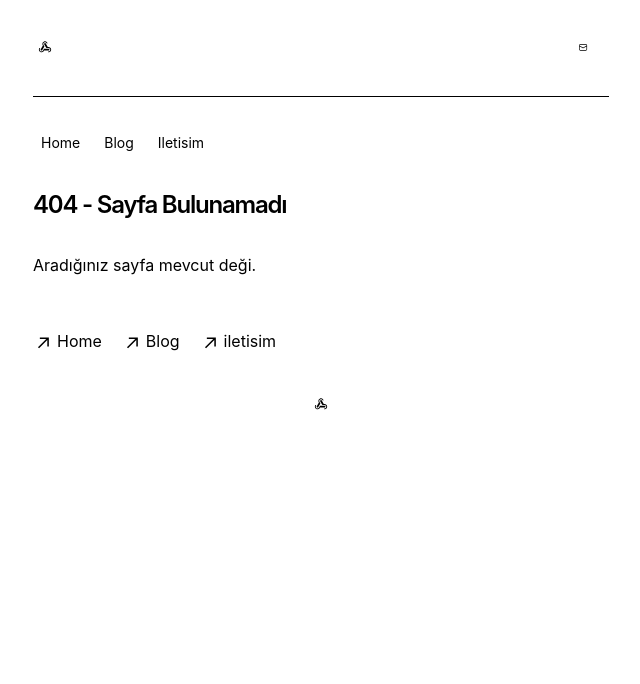
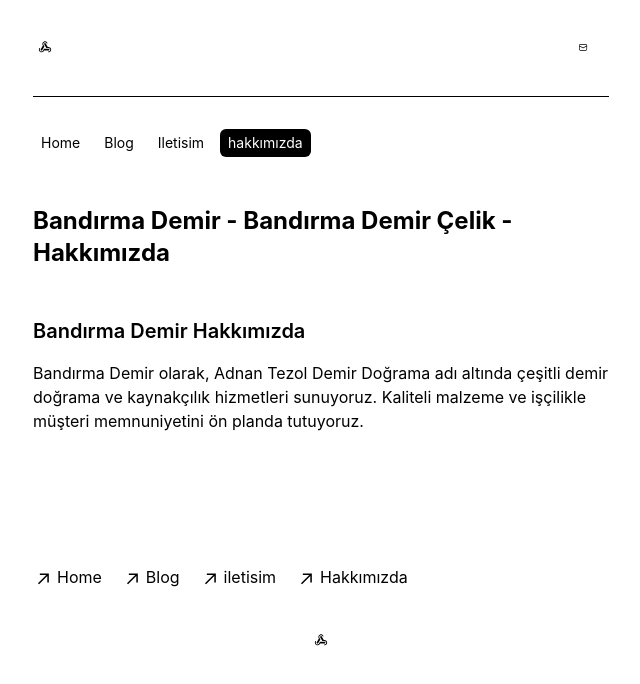
Before and after one commit to Burrhanburak/portfo-adnan, a Next.js app: page /about in a window 1280 px wide. Before the commit this address had no page. Shown: the top 684 px of the page, without its empty margins (319-959 px from the left). Built offline with nearby package versions, Linux system fonts and the light colour scheme.

Commit message:
about  commit

```diff
--- /dev/null
+++ b/app/about/page.tsx
@@ -0,0 +1,73 @@
+import Link from "next/link";
+import React from "react";
+import { baseUrl } from "../sitemap";
+import { Metadata } from "next";
+
+export const metadata: Metadata = {
+  metadataBase: new URL(baseUrl),
+  title: {
+    default: "Bandırma Demir - Bandırma Demir Çelik - Hakkımızda",
+    template: "%s | Bandırma Demir sistemleri",
+  },
+  other: {
+    "google-site-verification": "S5PQSC2OjcdxGl5CIgs_o1kC-bAdVrnJ5ORylDcs6Ik",
+  },
+
+  description:
+    "Bandırma Demir Çelik, Balıkesir ve Bandırma bölgelerinde uzmanlaşmış bir firmayız. Bahçe kapılarından çitlere, tentelerden korkuluklara, parmaklıklardan çatı sistemlerine kadar geniş bir yelpazede hizmet sunuyoruz. Müşteri memnuniyeti bizim için her zaman en önemli önceliktir.",
+  openGraph: {
+    title: "Bandırma Demir - Kaynak ve Demir Doğrama Hizmetleri",
+    description: "This is Bandırma Demir - Kaynak ve Demir Doğrama Hizmetleri.",
+    url: baseUrl,
+    siteName: "Bandırma Demir - Kaynak ve Demir Doğrama Hizmetleri",
+    locale: "tr-TR",
+    type: "website",
+  },
+  robots: {
+    index: true,
+    follow: true,
+    googleBot: {
+      index: true,
+      follow: true,
+      "max-video-preview": -1,
+      "max-image-preview": "large",
+      "max-snippet": -1,
+    },
+  },
+};
+
+const Hakkımızda = () => {
+  return (
+    <div className="w-full container mx-auto">
+      <header className="bg-white text-black py-4">
+        <div className="container mx-auto">
+          <h1 className="text-2xl font-bold">
+            Bandırma Demir - Bandırma Demir Çelik - Hakkımızda{" "}
+          </h1>
+        </div>
+      </header>
+
+      <div className="container mx-auto py-8">
+        <section id="iletisim" className="mb-8">
+          <h2 className="text-xl font-semibold mb-4">
+            {" "}
+            Bandırma Demir Hakkımızda
+          </h2>
+          <p className="mb-2">
+            Bandırma Demir olarak, Adnan Tezol Demir Doğrama adı altında çeşitli
+            demir doğrama ve kaynakçılık hizmetleri sunuyoruz. Kaliteli malzeme
+            ve işçilikle müşteri memnuniyetini ön planda tutuyoruz.
+          </p>
+        </section>
+      </div>
+
+      <footer className="text-white py-4">
+        <div className="container mx-auto text-center">
+          {/* <p>&copy; 2024 Bandırma Demir - Adnan Tezol Demir Doğrama</p> */}
+        </div>
+      </footer>
+    </div>
+  );
+};
+
+export default Hakkımızda;
--- a/app/components/breadcrumbs.tsx
+++ b/app/components/breadcrumbs.tsx
@@ -1,4 +1,3 @@
-"use client";
 import Link from "next/link";
 
 const Breadcrumbs = ({ breadcrumbs }) => {
--- a/app/components/footer.tsx
+++ b/app/components/footer.tsx
@@ -49,6 +49,15 @@ export default function Footer() {
             <p className="ml-2 h-7">iletisim</p>
           </Link>
         </li>
+        <li>
+          <Link
+            className="flex items-center transition-all p-1 text-black"
+            href="/about"
+          >
+            <ArrowIcon />
+            <p className="ml-2 h-7">Hakkımızda</p>
+          </Link>
+        </li>
       </ul>
       <div className="flex items-center justify-center mt-8 space-x-4">
         <Link href="/" rel="noopener noreferrer">
--- a/app/components/nav.tsx
+++ b/app/components/nav.tsx
@@ -75,6 +75,9 @@ const navItems = {
   "/iletisim": {
     name: "Iletisim",
   },
+  "/about": {
+    name: "hakkımızda",
+  },
 };
 
 export function Navbar() {
--- a/app/global.css
+++ b/app/global.css
@@ -1,4 +1,4 @@
-@import 'tailwindcss';
+@import "tailwindcss";
 
 ::selection {
   background-color: #47a3f3;
@@ -53,7 +53,7 @@ html {
 
 .prose .anchor:after {
   @apply text-neutral-300 dark:text-neutral-700;
-  content: '#';
+  content: "#";
 }
 
 .prose *:hover > .anchor {
@@ -84,7 +84,7 @@ html {
 }
 
 .prose p {
-  @apply my-4 text-neutral-800 dark:text-neutral-200;
+  @apply my-4 text-black;
 }
 
 .prose h1 {
@@ -131,8 +131,8 @@ pre {
 }
 
 /* Remove Safari input shadow on mobile */
-input[type='text'],
-input[type='email'] {
+input[type="text"],
+input[type="email"] {
   -webkit-appearance: none;
   -moz-appearance: none;
   appearance: none;
--- a/app/layout.tsx
+++ b/app/layout.tsx
@@ -12,16 +12,19 @@ import Favicon from "/public/favicon.ico";
 export const metadata: Metadata = {
   metadataBase: new URL(baseUrl),
   title: {
-    default: "Bandırma Demir - Kaynak ve Demir Doğrama Hizmetleri",
-    template: "%s | Bandırma Demir sistemleri",
+    default: "Bandırma Demir Çelik- Kaynak - Demir ve Çelik Doğrama Hizmetleri",
+    template: "%s | Bandırma Demir Çelik",
   },
-  icons: [{ rel: "icon", url: Favicon.src }],
+
+  icons: {
+    icon: "/favicon.ico", // /public path
+  },
   other: {
     "google-site-verification": "S5PQSC2OjcdxGl5CIgs_o1kC-bAdVrnJ5ORylDcs6Ik",
   },
 
   description:
-    "Bandırma Demir, Balıkesir ve Bandırma bölgelerinde uzmanlaşmış bir firmayız. Bahçe kapılarından çitlere, tentelerden korkuluklara, parmaklıklardan çatı sistemlerine kadar geniş bir yelpazede hizmet sunuyoruz. Müşteri memnuniyeti bizim için her zaman en önemli önceliktir.",
+    "Bandırma Demir Çelik, Balıkesir ve Bandırma bölgelerinde uzmanlaşmış bir firmayız. Bahçe kapılarından çitlere, tentelerden korkuluklara, parmaklıklardan çatı sistemlerine kadar geniş bir yelpazede hizmet sunuyoruz. Müşteri memnuniyeti bizim için her zaman en önemli önceliktir.",
   openGraph: {
     title: "Bandırma Demir - Kaynak ve Demir Doğrama Hizmetleri",
     description: "This is Bandırma Demir - Kaynak ve Demir Doğrama Hizmetleri.",
--- a/app/page.tsx
+++ b/app/page.tsx
@@ -2,10 +2,11 @@ import { BlogPosts } from "app/components/posts";
 import Gallery from "./components/gallery";
 
 const images = [
+  "/4.jpeg",
+  "/3.png",
   "/demir-dograma.png",
-  "/3.png",
   "/6.jpeg",
-  "/4.jpeg",
+
   "/5.jpeg",
 ];
 
@@ -24,6 +25,15 @@ export default function Page() {
             sunuyoruz. Müşteri memnuniyeti bizim için her zaman en önemli
             önceliktir.{" "}
           </p>
+        </p>
+        <h2 className="mb-8 text-2xl font-semibold tracking-tighter">
+          Bandırma Demir Çelik - Kaynak - Demir ve Çelik Doğrama Hizmetleri
+        </h2>
+
+        <p>
+          Bandırma da Demir Çelik konusunda lider olan Bandırma Demir,
+          kaynak,Demir doğrama hizmetleri vermektedir. Bandırma Demir Çelik
+          konusunda güven kazanan bandırma demir hizmetinizde.
         </p>
         <div className="grid min-h-[140px] w-full items-center rounded-lg p-2 lg:overflow-visible">
           <Gallery images={images} />
```
